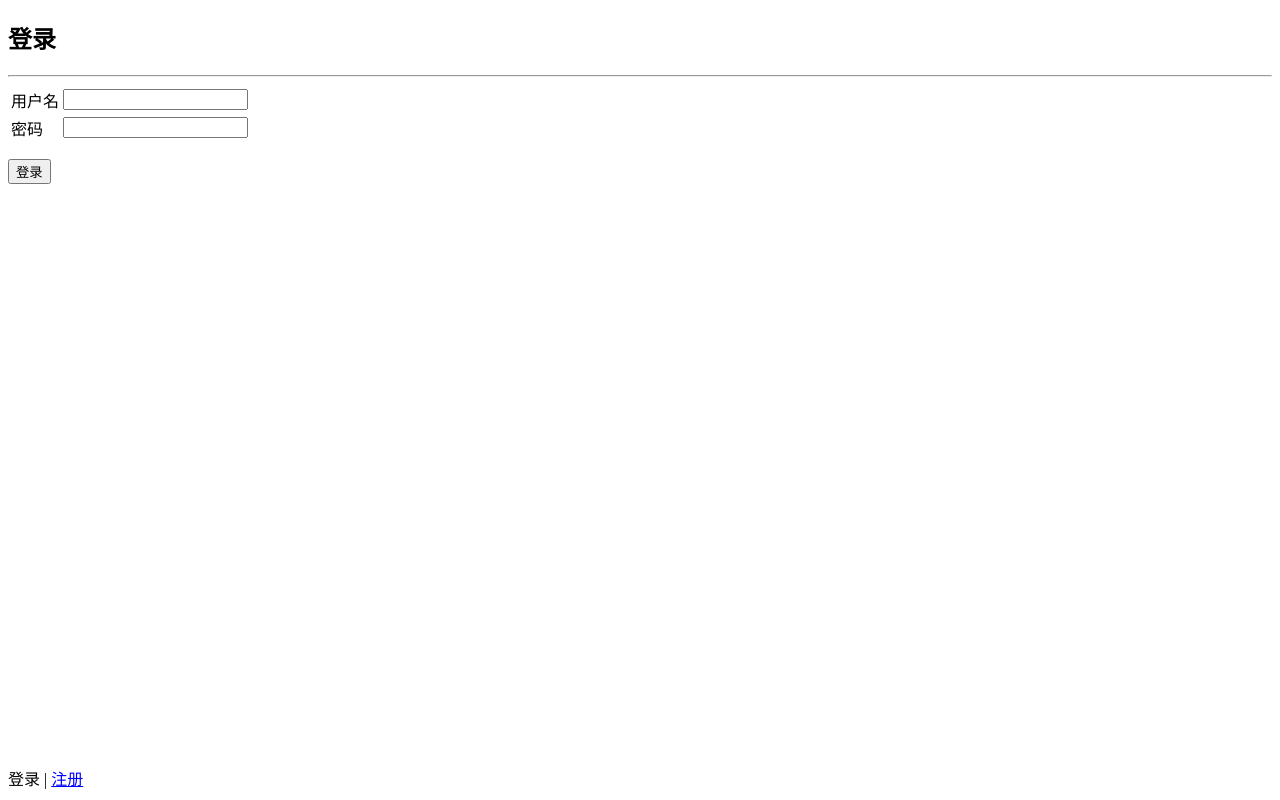
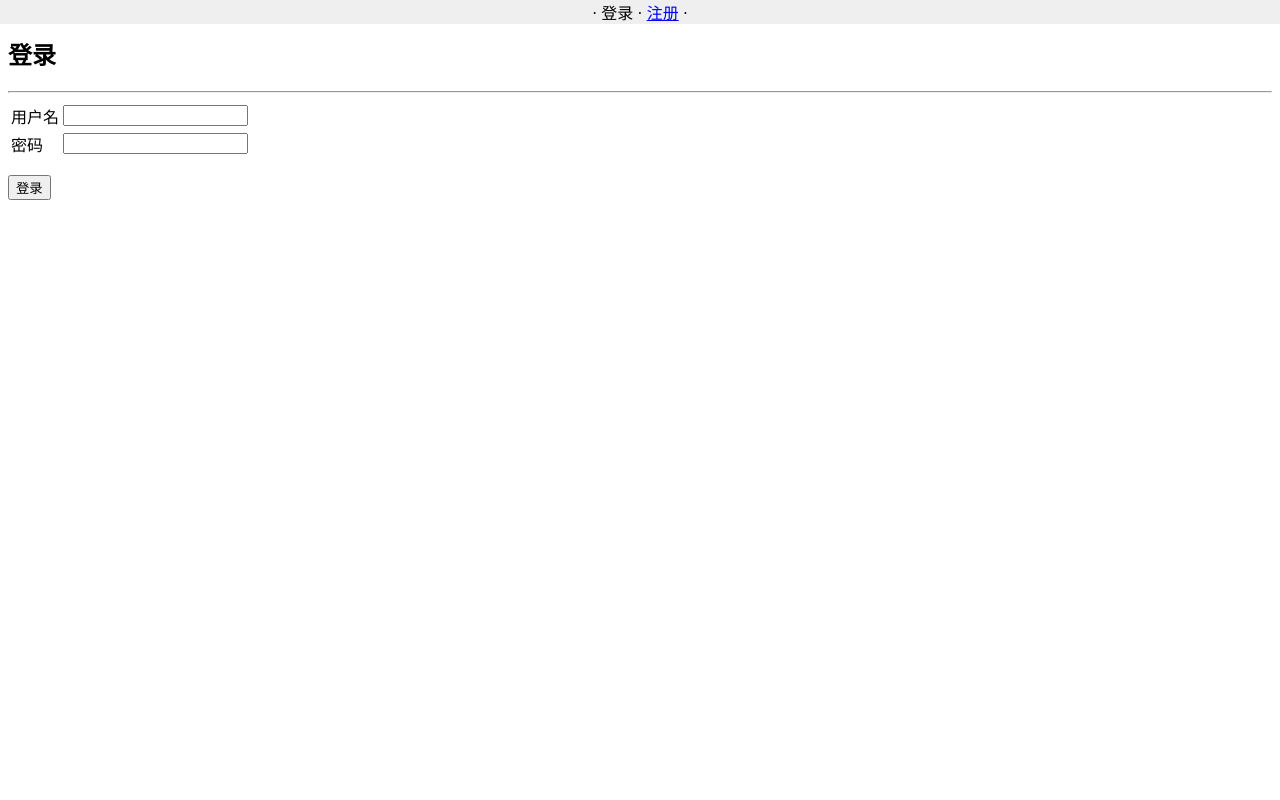
Before and after one commit to marszhou/exercise2, a React app: page /account/login in a window 1280 px wide. Built offline with nearby package versions, Linux system fonts and the light colour scheme.

Commit message:
add blog route

```diff
--- a/src/pages/Account/index.jsx
+++ b/src/pages/Account/index.jsx
@@ -2,49 +2,41 @@ import React, { Component } from 'react'
 import { Switch, NavLink, Route, Redirect } from 'react-router-dom'
 import Register from './Register'
 import Login from './Login'
-import AccountRoute from '../../components/AccountRoute';
-import Logout from './Logout';
-
-const navDefaultStyle = {
-  color: 'blue',
-  textDecoration: 'underline'
-}
-const navActiveStyle = {
-  color: 'black',
-  textDecoration: 'none'
-}
+import AccountRoute from '../../components/AccountRoute'
+import Logout from './Logout'
+import styles from '../../styles.module.css'
 class Account extends Component {
   render() {
+    const { match } = this.props
+    const linkClassProps = {
+      className: styles.defaultLink,
+      activeClassName: styles.activeLink
+    }
     return (
       <div>
-        <Switch>
-          <AccountRoute path="/account/register" component={Register} />
-          <AccountRoute path="/account/login" component={Login} />
-          <Route path='/account/logout' component={Logout} />
-          <Redirect to="/account/login" />
-        </Switch>
-
-        <div
-          style={{
-            position: 'absolute',
-            bottom: 10,
-          }}
-        >
-          <NavLink
-            to="/account/login"
-            style={navDefaultStyle}
-            activeStyle={navActiveStyle}
-          >
+        <div className={styles.navBar}>
+          ·{' '}
+          <NavLink to={`${match.path}/login`} {...linkClassProps}>
             登录
           </NavLink>{' '}
-          |{' '}
-          <NavLink
-            to="/account/register"
-            style={navDefaultStyle}
-            activeStyle={navActiveStyle}
-          >
+          ·{' '}
+          <NavLink to={`${match.path}/register`} {...linkClassProps}>
             注册
-          </NavLink>
+          </NavLink>{' '}
+          ·
+        </div>
+        <div className={styles.content}>
+          <Route path="/account">
+            <Switch>
+              <AccountRoute
+                path={`${match.path}/register`}
+                component={Register}
+              />
+              <AccountRoute path={`${match.path}/login`} component={Login} />
+              <Route path={`${match.path}/logout`} component={Logout} />
+              <Redirect to={`${match.path}/login`} />
+            </Switch>
+          </Route>
         </div>
       </div>
     )
--- /dev/null
+++ b/src/pages/Blog/Create.jsx
@@ -0,0 +1,13 @@
+import React, { Component } from 'react';
+
+class BlogCreate extends Component {
+  render() {
+    return (
+      <div>
+      create
+      </div>
+    );
+  }
+}
+
+export default BlogCreate;
--- /dev/null
+++ b/src/pages/Blog/Edit.jsx
@@ -0,0 +1,13 @@
+import React, { Component } from 'react';
+
+class BlogEdit extends Component {
+  render() {
+    return (
+      <div>
+      edit
+      </div>
+    );
+  }
+}
+
+export default BlogEdit;
--- /dev/null
+++ b/src/pages/Blog/List.jsx
@@ -0,0 +1,13 @@
+import React, { Component } from 'react';
+
+class BlogList extends Component {
+  render() {
+    return (
+      <div>
+      list
+      </div>
+    );
+  }
+}
+
+export default BlogList;
--- /dev/null
+++ b/src/pages/Blog/View.jsx
@@ -0,0 +1,13 @@
+import React, { Component } from 'react';
+
+class BlogView extends Component {
+  render() {
+    return (
+      <div>
+      view
+      </div>
+    );
+  }
+}
+
+export default BlogView;
--- /dev/null
+++ b/src/pages/Blog/index.jsx
@@ -0,0 +1,39 @@
+import React from 'react'
+import { Switch, Route, Redirect, NavLink } from 'react-router-dom'
+import BlogCreate from './Create'
+import BlogEdit from './Edit'
+import BlogList from './List'
+import BlogView from './View'
+
+import styles from '../../styles.module.css'
+
+const index = ({ match }) => {
+  console.log(match)
+  const linkClassProps = {
+    className: styles.defaultLink,
+    activeClassName: styles.activeLink
+  }
+  return (
+    <div>
+      <div style={{ textAlign: 'center' }}>
+        ·{' '}
+        <NavLink to={`${match.path}/`} {...linkClassProps} exact>
+          列表
+        </NavLink>{' '}
+        ·{' '}
+        <NavLink to={`${match.path}/create`} {...linkClassProps}>
+          创建
+        </NavLink>{' '}
+        ·
+      </div>
+      <Switch>
+        <Route path={`${match.path}/create`} component={BlogCreate} />
+        <Route path={`${match.path}/edit/:blogId(\\d+)`} component={BlogEdit} />
+        <Route path={`${match.path}/:blogId(\\d+)`} component={BlogView} />
+        <Route path={`${match.path}/`} component={BlogList} exact />
+      </Switch>
+    </div>
+  )
+}
+
+export default index
--- a/src/pages/LoginedPage.jsx
+++ b/src/pages/LoginedPage.jsx
@@ -1,15 +1,31 @@
 import React from 'react'
 import { connect } from 'react-redux'
 import { loginSelectors } from '../reducers'
-import { Link } from 'react-router-dom'
+import { Link, NavLink, Route, Switch } from 'react-router-dom'
+import Blog from './Blog'
+import styles from '../styles.module.css'
 
 const LoginedPage = ({ loginUser }) => {
+  const linkClassProps = {
+    className: styles.defaultLink,
+    activeClassName: styles.activeLink
+  }
   return (
     <div>
-      登录成功了，你是{loginUser.username}{' '}
-      （只有登录成功后才会显示此页面，如果没有登录身份的时候，访问此页面都转向到/account/login）<Link to="/account/logout">
-        退出登录
-      </Link>
+      <div className={styles.navBar}>
+        欢迎 {loginUser.username}{' '}
+        <NavLink to="/blogs" {...linkClassProps}>
+          日志
+        </NavLink>{' '}
+        <Link to="/account/logout" style={styles.normalStyle}>
+          退出登录
+        </Link>
+      </div>
+      <div className={styles.content}>
+        <Switch>
+          <Route path="/blogs" component={Blog} />
+        </Switch>
+      </div>
     </div>
   )
 }
--- /dev/null
+++ b/src/styles.module.css
@@ -0,0 +1,20 @@
+.defaultLink {
+  color: blue;
+  text-decoration: underline;
+}
+.activeLink {
+  color: black;
+  text-decoration: none;
+}
+.navBar {
+  position: fixed;
+  top: 0;
+  left: 0;
+  right: 0;
+  height: 24px;
+  background: #EFEFEF;
+  text-align: center;
+}
+.content {
+  margin-top: 36px;
+}
```
Also changed, not shown: 2 other files (tests, documents, lock files or other folders).
